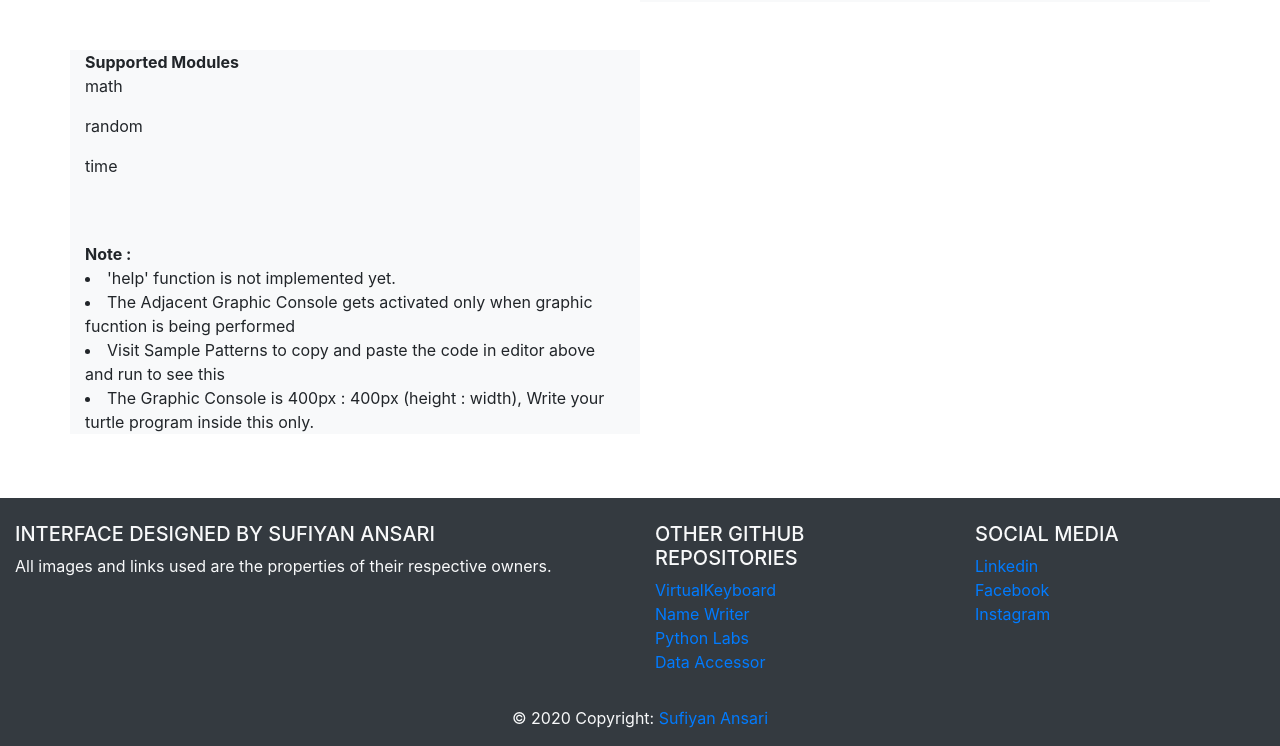
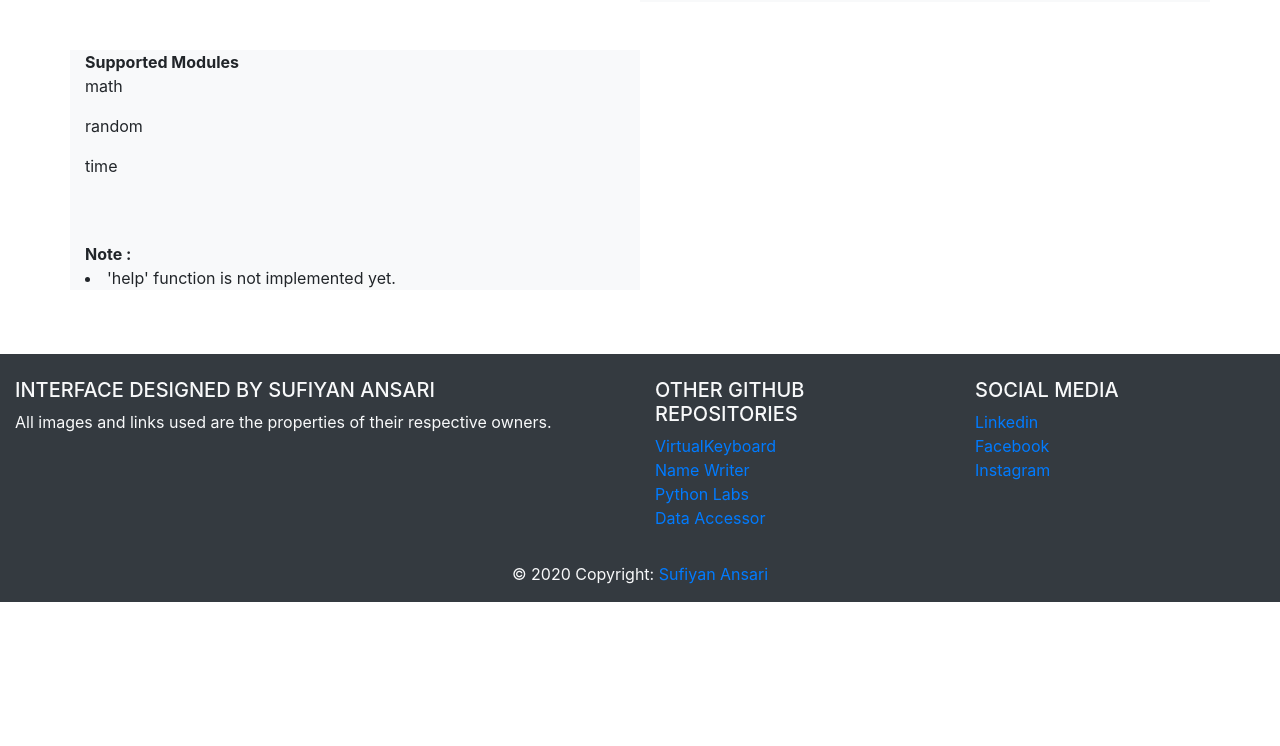
Before and after one commit to suffisme/PseudoPython, a plain HTML site: page index.html in a window 1280 px wide. Shown: the part 1048-1794 px from the top of the page. After the commit the page ends 1650 px from the top, so only its background shows below. Drawn offline with nearby package versions, Linux system fonts and the light colour scheme; a script that the page names is missing.

Commit message:
Updated index file

```diff
--- a/index.html
+++ b/index.html
@@ -130,9 +130,9 @@ print("Hello World")
       <br><br>
       <dt>Note : </dt>
       <li>'help' function is not implemented yet.</li>
-      <li>The Adjacent Graphic Console gets activated only when graphic fucntion is being performed</li>
+      <!-- <li>The Adjacent Graphic Console gets activated only when graphic fucntion is being performed</li>
       <li>Visit Sample Patterns to copy and paste the code in editor above and run to see this</li>
-      <li>The Graphic Console is 400px : 400px (height : width), Write your turtle program inside this only.</li>
+      <li>The Graphic Console is 400px : 400px (height : width), Write your turtle program inside this only.</li> -->
   </div>
   <div class="col-6 bg-light" style="min-width : 500px; min-height: 500px; border:solid; display: none;">
     <h2>Graphic Console (For Turtle)</h2>
```
